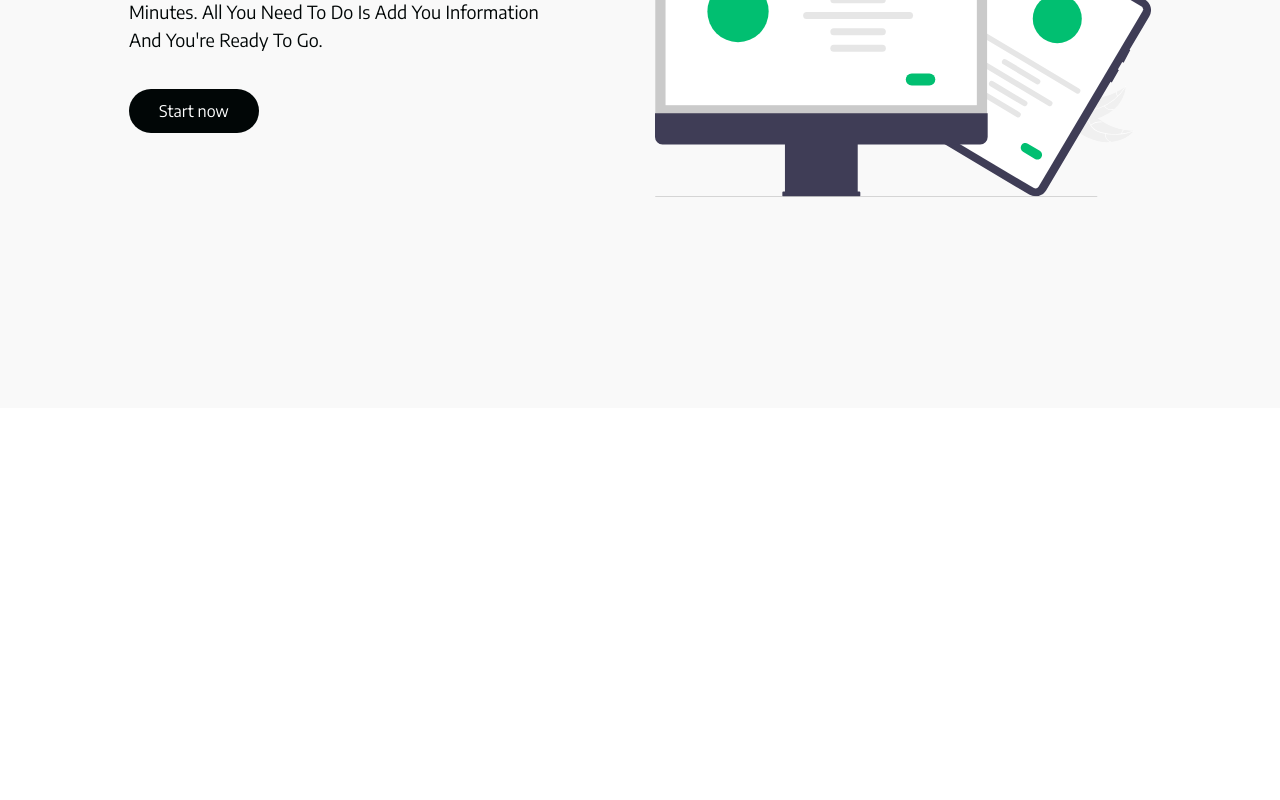
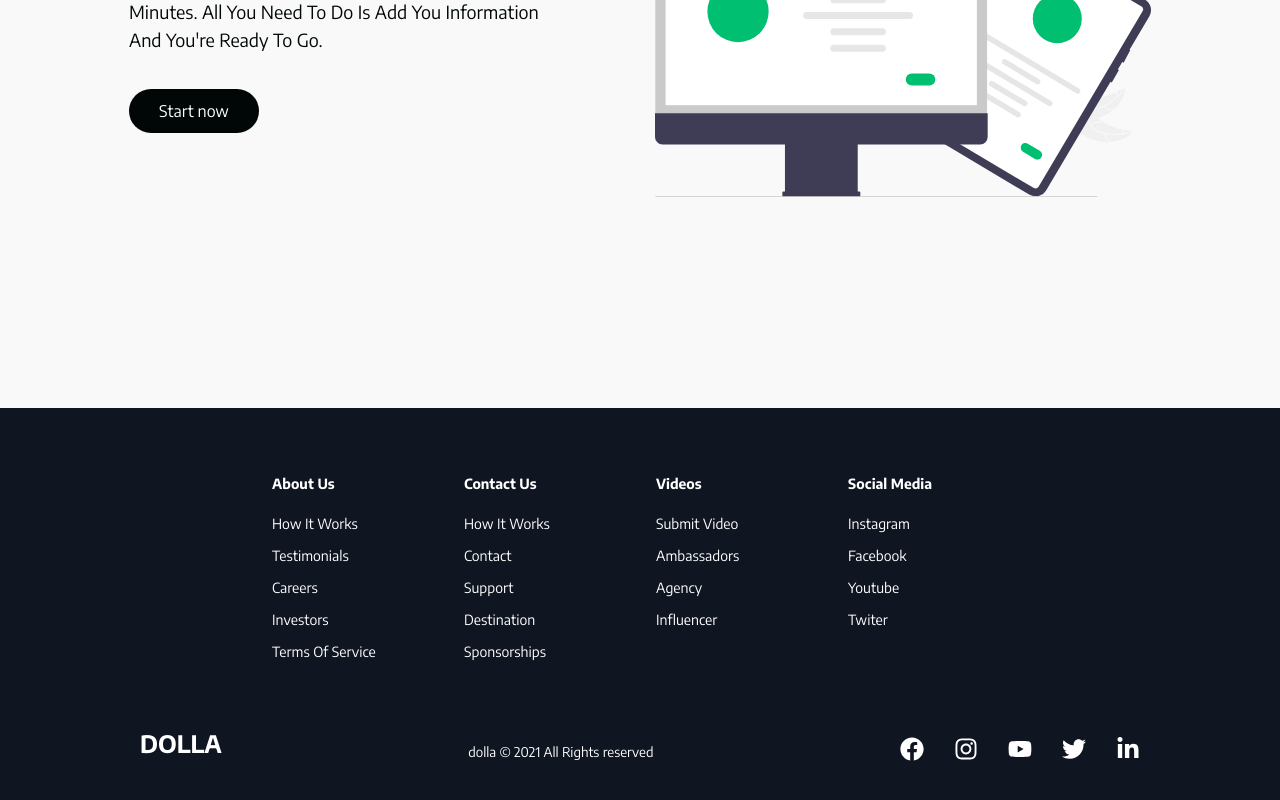
Before and after one commit to SheikhRashed/dolla-react-landingpage, a React (Vite) app: page / in a window 1280 px wide. Shown: the part 3592-4392 px from the top of the page. Before the commit the page ends 4000 px from the top, so only its background shows below. Built offline with nearby package versions, Linux system fonts and the light colour scheme.

Commit message:
footer section creatd

```diff
--- /dev/null
+++ b/src/components/Footer/FooterElements.jsx
@@ -0,0 +1,105 @@
+import styled from 'styled-components';
+import { Link as LinkR } from 'react-router-dom';
+
+export const FooterContainer = styled.footer`
+  background-color: #101522;
+`;
+export const FooterWrap = styled.div`
+  padding: 48px 24px;
+  display: flex;
+  flex-direction: column;
+  justify-content: center;
+  align-items: center;
+  max-width: 1100px;
+  margin: 0 auto;
+`;
+export const FooterLinksContainer = styled.div`
+  display: flex;
+  justify-content: center;
+
+  @media (max-width: 820px) {
+    padding-top: 32px;
+  }
+`;
+export const FooterLinksWrapper = styled.div`
+  display: flex;
+
+  @media (max-width: 820px) {
+    flex-direction: column;
+  }
+`;
+export const FooterLinkItems = styled.div`
+  display: flex;
+  flex-direction: column;
+  align-items: flex-start;
+  margin: 16px;
+  width: 160px;
+  box-sizing: border-box;
+  color: #fff;
+
+  @media (max-width: 420px) {
+    margin: 0;
+    padding: 10px;
+    width: 100%;
+  }
+`;
+export const FooterLinkTitle = styled.h2`
+  font-size: 14px;
+  line-height: 24px;
+  margin-bottom: 16px;
+  text-transform: capitalize;
+`;
+export const FooterLink = styled(LinkR)`
+  font-size: 14px;
+  line-height: 24px;
+  margin-bottom: 0.5rem;
+  color: #fff;
+  text-transform: capitalize;
+
+  &:hover {
+    color: #01b571;
+    transition: all 0.3s ease-out;
+  }
+`;
+
+export const SocialMedia = styled.section`
+  max-width: 1000px;
+  width: 100%;
+`;
+export const SocialMediaWrap = styled.div`
+  display: flex;
+  justify-content: space-between;
+  align-items: center;
+  max-width: 1100px;
+  margin: 40px auto 0 auto;
+
+  @media (max-width: 820px) {
+    flex-direction: column;
+  }
+`;
+export const SocialLogo = styled(LinkR)`
+  font-size: 1.5rem;
+  text-transform: uppercase;
+  color: #fff;
+  font-weight: bold;
+  margin-bottom: 16px;
+  dispaly: flex;
+  align-items: center;
+`;
+export const Copyrights = styled.small`
+  color: #fff;
+
+  @media (max-width: 820px) {
+    margin-bottom: 16px;
+  }
+`;
+export const SocialIcons = styled.div`
+  display: flex;
+  justify-content: space-between;
+  align-items: center;
+  width: 240px;
+`;
+export const SocialIconLink = styled.a`
+  color: #fff;
+  font-size: 24px;
+`;
--- /dev/null
+++ b/src/components/Footer/index.jsx
@@ -0,0 +1,116 @@
+import React from 'react';
+import {
+  FaFacebook,
+  FaInstagram,
+  FaLinkedinIn,
+  FaTwitter,
+  FaYoutube,
+} from 'react-icons/fa';
+import {
+  Copyrights,
+  FooterContainer,
+  FooterLink,
+  FooterLinkItems,
+  FooterLinksContainer,
+  FooterLinksWrapper,
+  FooterLinkTitle,
+  FooterWrap,
+  SocialIconLink,
+  SocialIcons,
+  SocialLogo,
+  SocialMedia,
+  SocialMediaWrap,
+} from './FooterElements';
+
+const Footer = () => {
+  return (
+    <FooterContainer>
+      <FooterWrap>
+        <FooterLinksContainer>
+          <FooterLinksWrapper>
+            <FooterLinkItems>
+              <FooterLinkTitle>About Us</FooterLinkTitle>
+              <FooterLink to='/signin'>How it works</FooterLink>
+              <FooterLink to='/signin'>Testimonials</FooterLink>
+              <FooterLink to='/signin'>Careers</FooterLink>
+              <FooterLink to='/signin'>Investors</FooterLink>
+              <FooterLink to='/signin'>Terms of Service</FooterLink>
+            </FooterLinkItems>
+            <FooterLinkItems>
+              <FooterLinkTitle>Contact us</FooterLinkTitle>
+              <FooterLink to='/signin'>How it works</FooterLink>
+              <FooterLink to='/signin'>Contact</FooterLink>
+              <FooterLink to='/signin'>Support</FooterLink>
+              <FooterLink to='/signin'>Destination</FooterLink>
+              <FooterLink to='/signin'>Sponsorships</FooterLink>
+            </FooterLinkItems>
+          </FooterLinksWrapper>
+          <FooterLinksWrapper>
+            <FooterLinkItems>
+              <FooterLinkTitle>Videos</FooterLinkTitle>
+              <FooterLink to='/signin'>Submit Video</FooterLink>
+              <FooterLink to='/signin'>Ambassadors</FooterLink>
+              <FooterLink to='/signin'>Agency</FooterLink>
+              <FooterLink to='/signin'>Influencer</FooterLink>
+            </FooterLinkItems>
+            <FooterLinkItems>
+              <FooterLinkTitle>Social Media</FooterLinkTitle>
+              <FooterLink to='/signin'>Instagram</FooterLink>
+              <FooterLink to='/signin'>Facebook</FooterLink>
+              <FooterLink to='/signin'>Youtube</FooterLink>
+              <FooterLink to='/signin'>Twiter</FooterLink>
+            </FooterLinkItems>
+          </FooterLinksWrapper>
+        </FooterLinksContainer>
+        <SocialMedia>
+          <SocialMediaWrap>
+            <SocialLogo to='/'>dolla</SocialLogo>
+            <Copyrights>
+              {' '}
+              dolla &copy; {new Date().getFullYear()} All Rights reserved
+            </Copyrights>
+            <SocialIcons>
+              <SocialIconLink
+                href='//www.facebook.com'
+                target='_blank'
+                aria-label='Facebook'
+              >
+                <FaFacebook />
+              </SocialIconLink>
+              <SocialIconLink
+                href='//www.instagram.com'
+                target='_blank'
+                aria-label='Instagrm'
+              >
+                <FaInstagram />
+              </SocialIconLink>
+              <SocialIconLink
+                href='//www.youtube.com'
+                target='_blank'
+                aria-label='Youtube'
+              >
+                <FaYoutube />
+              </SocialIconLink>
+              <SocialIconLink
+                href='//www.twitter.com'
+                target='_blank'
+                aria-label='Twitter'
+              >
+                <FaTwitter />
+              </SocialIconLink>
+              <SocialIconLink
+                href='//www.linkedin.com'
+                target='_blank'
+                aria-label='LinkedIn'
+              >
+                <FaLinkedinIn />
+              </SocialIconLink>
+            </SocialIcons>
+          </SocialMediaWrap>
+        </SocialMedia>
+      </FooterWrap>
+    </FooterContainer>
+  );
+};
+
+export default Footer;
--- a/src/pages/index.jsx
+++ b/src/pages/index.jsx
@@ -1,4 +1,5 @@
 import React, { useState } from 'react';
+import Footer from '../components/Footer';
 import HeroSection from '../components/Hero';
 import InfoSection from '../components/InfoSection';
 import {
@@ -23,6 +24,7 @@ const Home = () => {
       <InfoSection {...homeObjTwo} />
       <Services />
       <InfoSection {...homeObjThree} />
+      <Footer />
     </>
   );
 };
```
